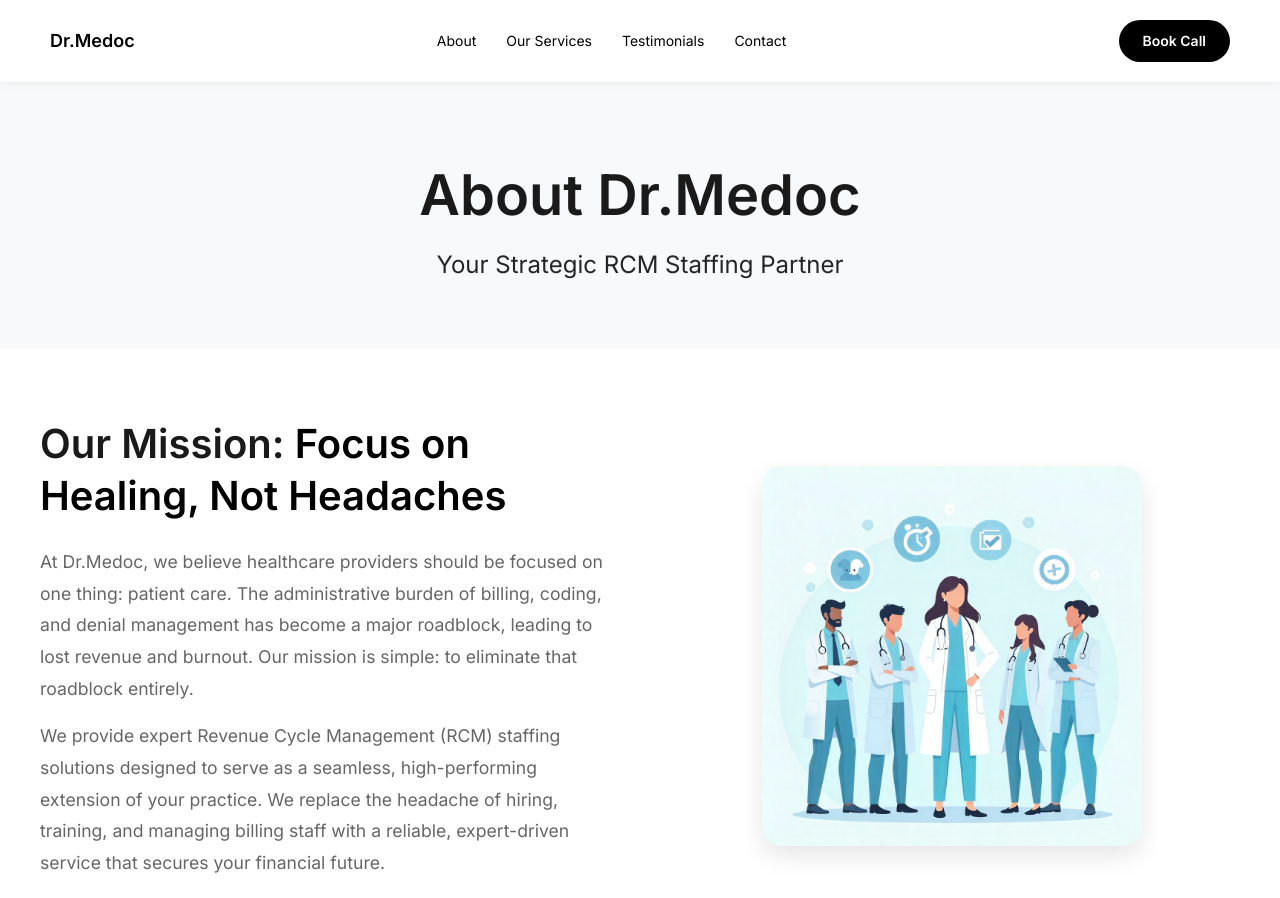
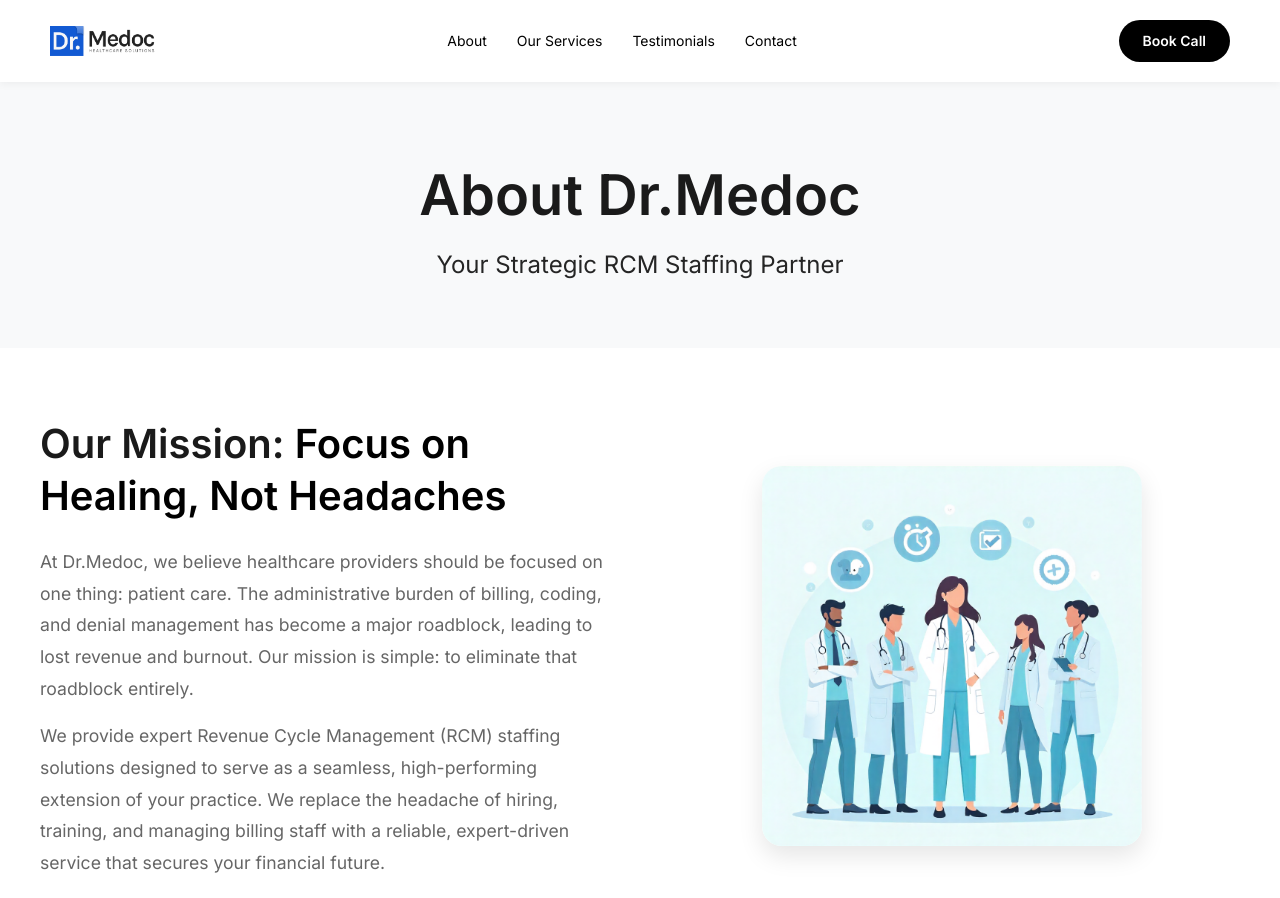
Before and after one commit to VanshitaBhansali/DrMedco, a plain HTML site: page about.html in a window 1280 px wide. Shown: the top 898 px of the page. Drawn offline with Linux system fonts and the light colour scheme; a web font is replaced by a local one.

Commit message:
changess

```diff
--- a/about.html
+++ b/about.html
@@ -65,13 +65,26 @@ header {
     display:none;
 }
 
-.logo a {
-  text-decoration: none;
-  color: #000;
-  font-weight: 700;
-  font-size: 18px;
+/* Logo wrapper */
+.logo {
+  display: flex;
+  align-items: center;   /* centers logo vertically in header */
 }
 
+/* Anchor around logo */
+.logo a {
+  display: inline-flex;  /* so flex works on the image too */
+  align-items: center;
+  text-decoration: none;
+}
+
+/* Logo image */
+.logo img {
+  display: block;
+  height: 30px;          /* adjust size as you like (32–40px works well) */
+  width: auto;           /* keeps aspect ratio */
+  object-fit: contain;
+}
 /* Desktop nav */
 nav ul {
   display: flex;
@@ -646,7 +659,7 @@ nav a {
 <body>
    <header>
   <div class="logo">
-    <a href="index.html">Dr.Medoc</a>
+    <a href="index.html"><img src="images/PNG-01.png" alt="Robot" height="50" width="50"></a>
   </div>
 
   <nav>
```
Also changed, not shown: contact.html (+18 -4 lines), service.html (+19 -5 lines), testimonial.html (+19 -6 lines).
